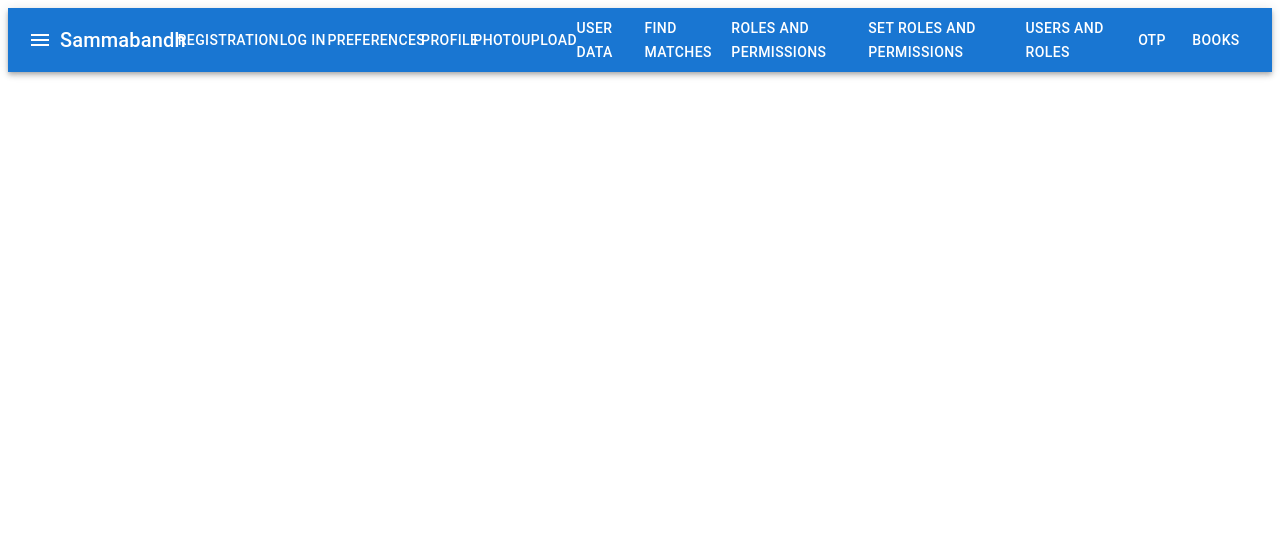
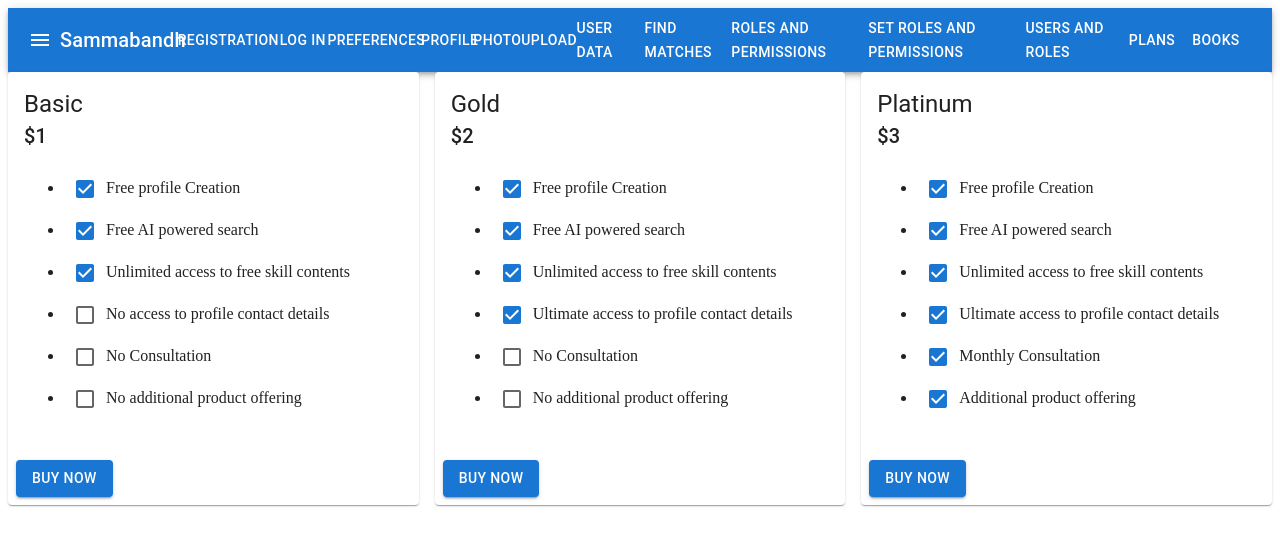
Before and after one commit to M-Sai-Pranav/sammabandha, a React app: page /plans in a window 1280 px wide. Shown: the top 546 px of the page. Built offline with nearby package versions, Linux system fonts and the light colour scheme.

Commit message:
updated code

```diff
--- a/package.json
+++ b/package.json
@@ -21,8 +21,10 @@
     "@emotion/styled": "^11.11.0",
     "@material-ui/core": "^4.12.4",
     "@mui/icons-material": "^5.14.14",
-    "@mui/material": "^5.14.14",
-    "axios": "^1.5.1",
+    "@mui/material": "^5.14.16",
+    "@stripe/react-stripe-js": "^2.3.1",
+    "@stripe/stripe-js": "^2.1.11",
+    "axios": "^1.6.0",
     "react": "^18.2.0",
     "react-dom": "^18.2.0",
     "react-router-dom": "^6.17.0"
--- a/src/App.jsx
+++ b/src/App.jsx
@@ -32,6 +32,8 @@ import Home1 from './Components/NewHome';
 import NewLogIn from './Components/NewLogIn';
 import DateNow from './Components/DateNow';
 import VerifyRegistration from './Components/VerifyRegistration';
+import Plans from './Components/Plans';
+import PlanResult from './Components/PlanResult';
 
 function Navigation() {
   useEffect(() => {
@@ -76,8 +78,8 @@ function Navigation() {
         <Button color="inherit" component={Link} to="/usersansroles">
           Users and Roles
         </Button>
-        <Button color="inherit" component={Link} to="/otp">
-          OTP
+        <Button color="inherit" component={Link} to="/plans">
+          Plans
         </Button>
         <Button color="inherit" component={Link} to="/book">
           Books
@@ -217,6 +219,16 @@ function App() {
           path="/verifyregistration"
           element={<VerifyRegistration />}
         />
+        <Route
+          exact
+          path="/plans"
+          element={<Plans />}
+        />
+        <Route
+          exact
+          path="/success/:success/plan/:plan"
+          element={<PlanResult />}
+        />
       </Routes>
     </BrowserRouter>
   );
--- a/src/Components/Home.jsx
+++ b/src/Components/Home.jsx
@@ -209,11 +209,6 @@ function Home() {
           </div>
         )}
       </Paper>
-      <Link to="/nav">
-        <button type="button">
-          Nav Bar
-        </button>
-      </Link>
     </Container>
   );
 }
--- /dev/null
+++ b/src/Components/PlanResult.jsx
@@ -0,0 +1,42 @@
+// PlanResult.js
+
+import React, { useEffect, useState } from 'react';
+import { useParams } from 'react-router-dom';
+import axios from 'axios';
+
+function PlanResult() {
+  const { success, plan } = useParams();
+  const [userID, setUserID] = useState(localStorage.getItem('userID')); // Get userID from localStorage
+
+  useEffect(() => {
+    if (success === 'true') {
+      // Make an Axios call to insert userID and plan into the plan table
+      const authToken = localStorage.getItem('token');
+      const headers = {
+        Authorization: `Bearer ${authToken}`,
+
+      };
+      axios.post('/api/profile/insert-plan', { userID, plan }, { headers });
+      console.log('plan userID ', plan, userID);
+      console.log(' success ', success);
+    }
+  }, [success, plan, userID]);
+
+  return (
+    <div>
+      {success === 'true' ? (
+        <p>
+          Plan added for user
+          {userID}
+        </p>
+      ) : (
+        <p>
+          Plan cancelled for user
+          {userID}
+        </p>
+      )}
+    </div>
+  );
+}
+
+export default PlanResult;
--- /dev/null
+++ b/src/Components/Plans.jsx
@@ -0,0 +1,232 @@
+import React from 'react';
+import {
+  Card,
+  CardContent,
+  CardActions,
+  Typography,
+  Button,
+  Grid,
+  Checkbox,
+} from '@mui/material';
+import axios from 'axios';
+
+function Plans() {
+  const handleBasicClick = () => {
+    // Handle Basic plan click
+    const plan = 'Basic'; // Set the plan
+    console.log(`${plan} plan clicked`);
+    const authToken = localStorage.getItem('token');
+    const headers = {
+      Authorization: `Bearer ${authToken}`,
+
+    };
+    axios
+      .post('/api/profile/create-checkout-session', { plan }, { headers }) // Send plan in the request body
+      .then((response) => {
+        console.log('Server response:', response);
+        // Check if the upload was successful, you can customize this condition
+        console.log('Server response data :', response.data);
+        const { url } = response.data;
+        window.location.href = url;
+      })
+      .catch((error) => {
+        console.error('Error:', error);
+        if (error.response) {
+          console.error('Response Data:', error.response);
+        }
+      });
+  };
+
+  const handleGoldClick = () => {
+    // Handle Gold plan click
+    const plan = 'Gold'; // Set the plan
+    console.log(`${plan} plan clicked`);
+    const authToken = localStorage.getItem('token');
+    const headers = {
+      Authorization: `Bearer ${authToken}`,
+
+    };
+    axios
+      .post('/api/profile/create-checkout-session', { plan }, { headers }) // Send plan in the request body
+      .then((response) => {
+        console.log('Server response:', response);
+        // Check if the upload was successful, you can customize this condition
+        console.log('Server response data :', response.data);
+        const { url } = response.data;
+        window.location.href = url;
+      })
+      .catch((error) => {
+        console.error('Error:', error);
+        if (error.response) {
+          console.error('Response Data:', error.response);
+        }
+      });
+  };
+
+  const handlePlatinumClick = () => {
+    // Handle Platinum plan click
+    const plan = 'Platinum'; // Set the plan
+    console.log(`${plan} plan clicked`);
+    const authToken = localStorage.getItem('token');
+    const headers = {
+      Authorization: `Bearer ${authToken}`,
+
+    };
+    axios
+      .post('/api/profile/create-checkout-session', { plan }, { headers }) // Send plan in the request body
+      .then((response) => {
+        console.log('Server response:', response);
+        // Check if the upload was successful, you can customize this condition
+        console.log('Server response data :', response.data);
+        const { url } = response.data;
+        window.location.href = url;
+      })
+      .catch((error) => {
+        console.error('Error:', error);
+        if (error.response) {
+          console.error('Response Data:', error.response);
+        }
+      });
+  };
+
+  return (
+    <Grid container spacing={2}>
+      {/* Basic Plan */}
+      <Grid item xs={12} sm={4}>
+        <Card>
+          <CardContent>
+            <Typography variant="h5" component="div">
+              Basic
+            </Typography>
+            <Typography variant="h6" component="div">
+              $1
+            </Typography>
+            <ul>
+              <li>
+                <Checkbox checked />
+                Free profile Creation
+              </li>
+              <li>
+                <Checkbox checked />
+                Free AI powered search
+              </li>
+              <li>
+                <Checkbox checked />
+                Unlimited access to free skill contents
+              </li>
+              <li>
+                <Checkbox checked={false} />
+                No access to profile contact details
+              </li>
+              <li>
+                <Checkbox checked={false} />
+                No Consultation
+              </li>
+              <li>
+                <Checkbox checked={false} />
+                No additional product offering
+              </li>
+            </ul>
+          </CardContent>
+          <CardActions>
+            <Button onClick={handleBasicClick} variant="contained" color="primary">
+              Buy Now
+            </Button>
+          </CardActions>
+        </Card>
+      </Grid>
+
+      {/* Gold Plan */}
+      <Grid item xs={12} sm={4}>
+        <Card>
+          <CardContent>
+            <Typography variant="h5" component="div">
+              Gold
+            </Typography>
+            <Typography variant="h6" component="div">
+              $2
+            </Typography>
+            <ul>
+              <li>
+                <Checkbox checked />
+                Free profile Creation
+              </li>
+              <li>
+                <Checkbox checked />
+                Free AI powered search
+              </li>
+              <li>
+                <Checkbox checked />
+                Unlimited access to free skill contents
+              </li>
+              <li>
+                <Checkbox checked />
+                Ultimate access to profile contact details
+              </li>
+              <li>
+                <Checkbox checked={false} />
+                No Consultation
+              </li>
+              <li>
+                <Checkbox checked={false} />
+                No additional product offering
+              </li>
+            </ul>
+          </CardContent>
+          <CardActions>
+            <Button onClick={handleGoldClick} variant="contained" color="primary">
+              Buy Now
+            </Button>
+          </CardActions>
+        </Card>
+      </Grid>
+
+      {/* Platinum Plan */}
+      <Grid item xs={12} sm={4}>
+        <Card>
+          <CardContent>
+            <Typography variant="h5" component="div">
+              Platinum
+            </Typography>
+            <Typography variant="h6" component="div">
+              $3
+            </Typography>
+            <ul>
+              <li>
+                <Checkbox checked />
+                Free profile Creation
+              </li>
+              <li>
+                <Checkbox checked />
+                Free AI powered search
+              </li>
+              <li>
+                <Checkbox checked />
+                Unlimited access to free skill contents
+              </li>
+              <li>
+                <Checkbox checked />
+                Ultimate access to profile contact details
+              </li>
+              <li>
+                <Checkbox checked />
+                Monthly Consultation
+              </li>
+              <li>
+                <Checkbox checked />
+                Additional product offering
+              </li>
+            </ul>
+          </CardContent>
+          <CardActions>
+            <Button onClick={handlePlatinumClick} variant="contained" color="primary">
+              Buy Now
+            </Button>
+          </CardActions>
+        </Card>
+      </Grid>
+    </Grid>
+  );
+}
+
+export default Plans;
```
Also changed, not shown: src/Components/BadgeList.jsx (+20 -0 lines).
